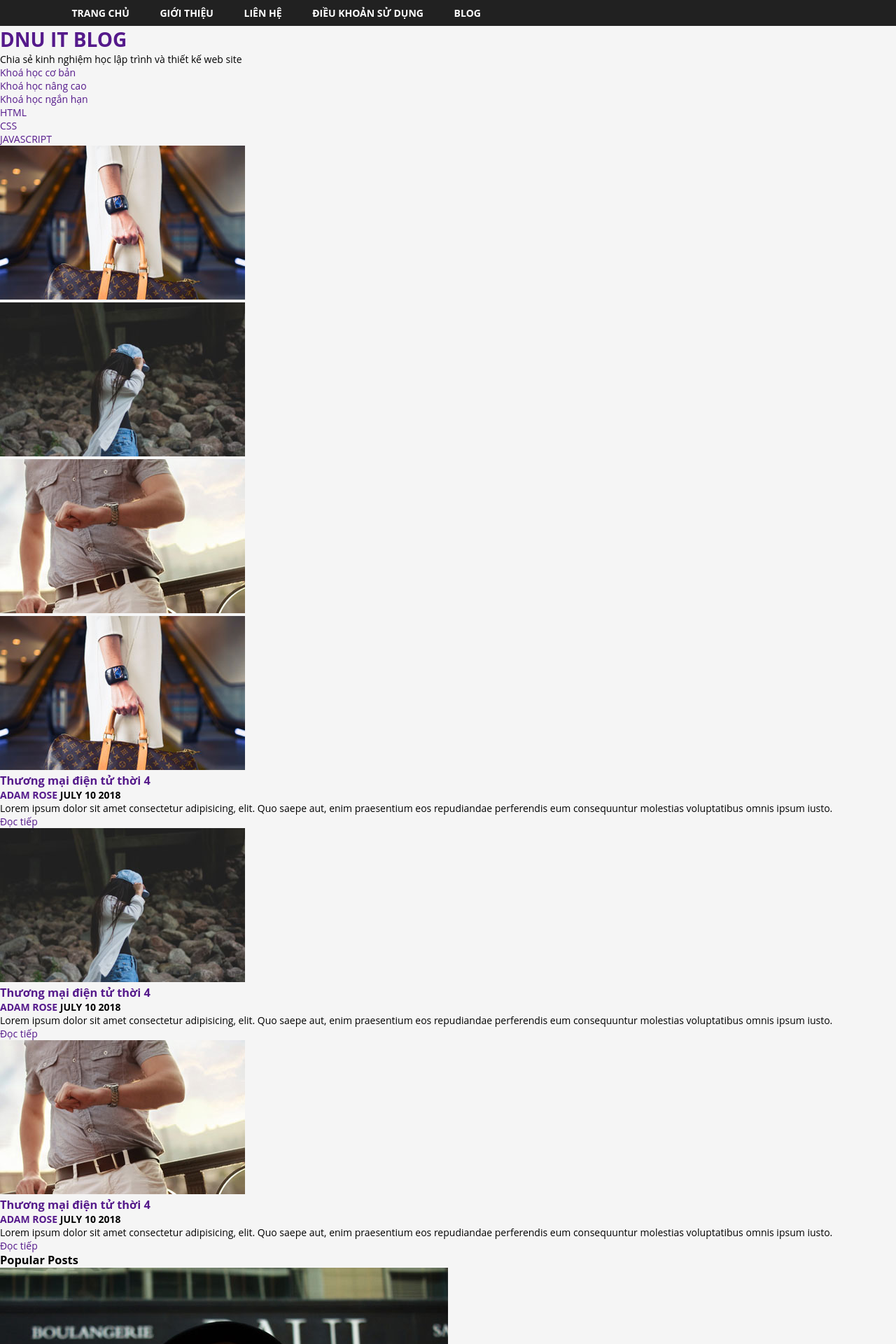
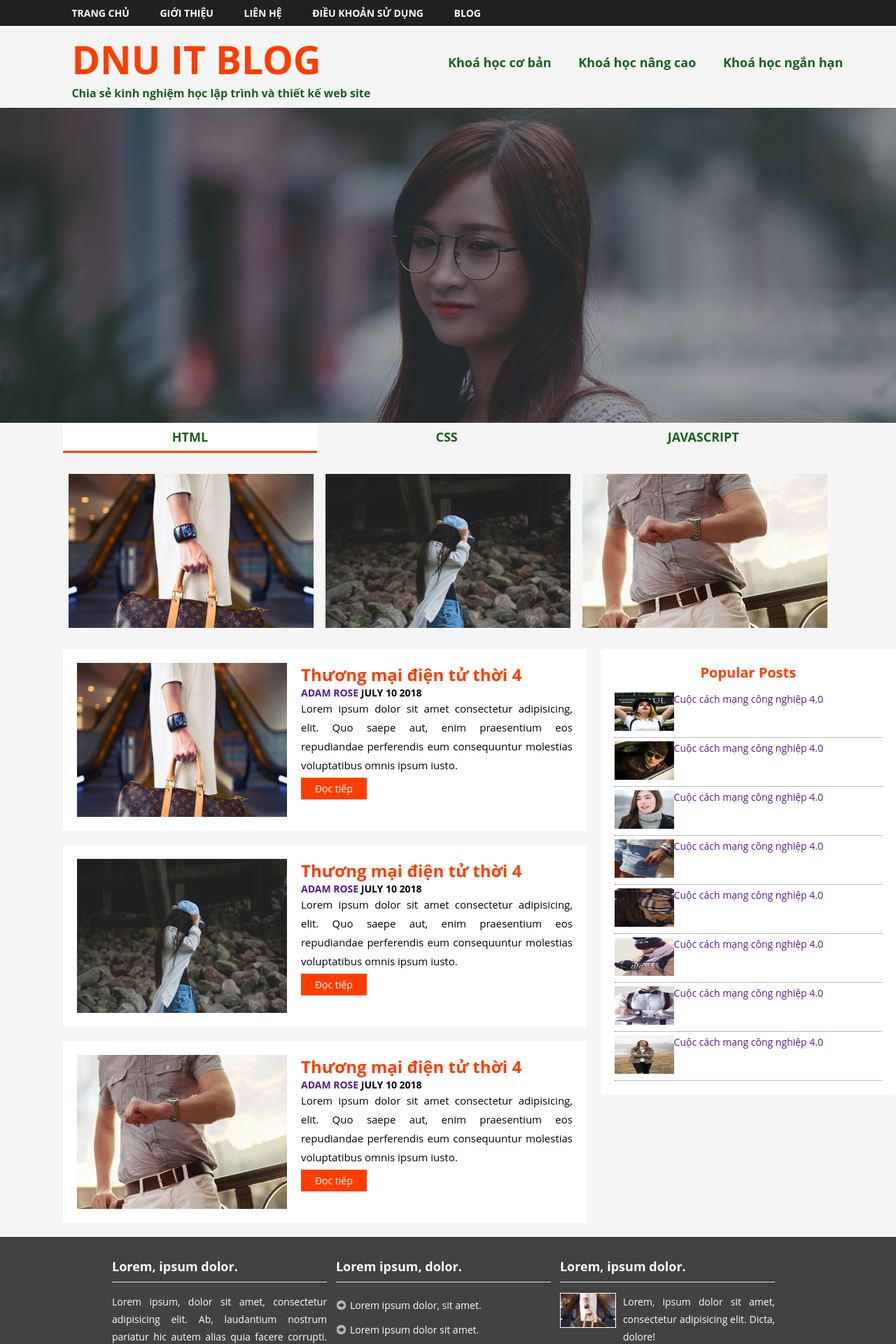
Before and after one commit to vnattacker/MysmartPhone, a PHP site: the page made by HTML/LEARN AT SCHOOL/DNUBlog/index.html in a window 1280 px wide. Shown: the top 1920 px of the page at 70% size. Run offline with PHP 8.4, Linux system fonts and the light colour scheme.

Commit message:
TDK SOURCES

```diff
--- a/HTML/LEARN AT SCHOOL/DNUBlog/css/style.css
+++ b/HTML/LEARN AT SCHOOL/DNUBlog/css/style.css
@@ -1,35 +1,292 @@
 /**css by TDK**/
 
-*{
+* {
     padding: 0;
     margin: 0;
+    box-sizing: border-box;
+
 }
-ul{
+
+ul {
     list-style: none;
 }
-a{
+
+a {
     text-decoration: none;
 }
-body{
+
+body {
     background: #f5f5f5;
     font-family: "Open Sans", Tahoma;
     font-size: 14px;
 }
 
+
 /**#nav**/
-#nav{
+
+#nav {
     background: #212121;
     padding: 9px 8%;
 }
-#nav ul li{
+
+#nav ul li {
     display: inline-table;
     margin-right: 40px;
 }
-#nav ul li a{
-	color:  #fff;
+
+#nav ul li a {
+    color: #fff;
     text-transform: uppercase;
     font-weight: bold;
 }
-#nav ul li a:hover{
-	color:  #ffff00;
+
+#nav ul li a:hover {
+    color: #ffff00;
 }
+
+
+/*#header*/
+
+#header {
+    position: relative;
+    padding: 10px 8%;
+}
+
+#header h1 a {
+    color: #ff3d00;
+    font-size: 55px;
+}
+
+#header p {
+    color: #1b5e20;
+    font-weight: bold;
+    font-size: 16px;
+}
+
+
+/*#menu*/
+
+#menu {
+    position: absolute;
+    top: 40px;
+    left: 50%;
+}
+
+#menu ul li {
+    display: inline-table;
+    margin-right: 35px;
+}
+
+#menu ul li a {
+    color: #1b5e20;
+    font-size: 18px;
+    font-weight: bold;
+}
+#menu ul li a:hover{
+	 color: #ff3d00;
+}
+
+/*#slider*/
+
+#slider {
+    width: 100%;
+    height: 450px;
+    background: #fff url('../images/banner-1.jpg') no-repeat;
+}
+
+
+/*#tabContent*/
+
+#tabContent {
+    width: auto;
+    max-width: 1100px;
+    margin: 0px auto
+}
+
+#tabContent ul li {
+    display: inline-table;
+    width: 33%;
+    padding: 8px 0px;
+}
+
+#tabContent ul li a {
+    color: #1b5e20;
+    display: block;
+    text-align: center;
+    font-size: 18px;
+    font-weight: bold;
+}
+
+#tabContent ul li:first-child {
+    background-color: #fff;
+    border-bottom: 3px solid #ff3d00;
+    border-radius: 5px 5px 0 0;
+}
+
+#tabContent ul li:hover {
+    background: #fff;
+    border-bottom: 3px solid #ff3d00;
+    border-top: 1px solid #bdbdbd;
+    border-left: 1px solid #bdbdbd;
+    border-right: 1px solid #bdbdbd;
+    border-radius: 5px 5px 0 0;
+}
+
+#tabContent .tab-images {
+    margin-top: 30px;
+}
+
+#tabContent .tab-images div {
+    float: left;
+    width: 33.33%;
+}
+
+#tabContent .tab-images img {
+    margin: 0 auto;
+    display: block;
+}
+#tabContent:after{
+	content: "";
+	display: block;
+	clear: both;
+}
+/*#content*/
+#content{
+	margin: 30px auto;
+	width: auto;
+	max-width:1100px;
+}
+/*#main-content*/
+#main-content{
+	width:68%;
+	float:left;
+}
+#main-content .section{
+	background: #fff;
+	margin-bottom:20px;
+	padding: 20px;
+}
+#main-content .section img{
+	display: block;
+	float: left;
+	margin-right: 20px;
+	width:300px ;
+	height: 220px;
+}
+#main-content .section:after{
+	content:"";
+	display:block;
+	clear: both;
+}
+#main-content .content-section h3 a{
+	color: #ff3d00;
+	font-size: 24px;
+}
+#main-content .content-section h4 a{
+	margin: 8px 0px 12px;
+}
+#main-content .content-section  p{
+	line-height: 1.8em;
+	text-align: justify;
+	font-size: 15px;
+	margin-bottom: 10px;
+}
+#main-content .readmore a {
+	background: #ff3d00;
+	padding: 6px 20px;
+	color: #fff;
+}
+/*#sidebar*/
+#sidebar{
+	width: 33%;
+	float: right;
+	padding: 20px;
+	background: #fff;
+	border-radius: 5px;
+}
+#sidebar h3{
+	color: #ff3d00;
+	text-align: center;
+	font-size: 20px;
+	margin-bottom: 10px;
+	font-weight: bold;
+}
+#sidebar .item{
+	border-bottom: 0.5px dotted #757575;
+	padding: 5px 0 5px 0px;
+}
+#sidebar .image-item{
+	float: left;
+}
+#sidebar .item:after{
+	content: "";
+	display: block;
+	clear: both;
+}
+#sidebar .image-item img{
+	width: 85px;
+	height: 55px;
+}
+/*#footer*/
+#footer{
+	clear: both;
+	background: #424242;
+	padding: 20px 0px;
+}
+#footer .row{
+	width: auto;
+	max-width: 960px;
+	margin: 0px auto;
+}
+#footer .row:after{
+	content: "";
+	display: block;
+	clear: both;
+}
+#footer .col-footer{
+	width: 33.33%;
+	float: left;
+}
+#footer .col-footer h3{
+	width: 96%;
+	color: #fff;
+	font-weight: bold;
+	font-size: 18px;
+	border-bottom: 0.5px solid #e0e0e0;
+	padding: 10px 0px;
+	margin-bottom: 15px;
+}
+#footer .col-footer p{
+	width: 96%;
+	color: #fff;
+	text-align: justify;
+	line-height: 1.8em;z
+}
+#footer .col-footer ul li{
+	background: url('../images/arrowright2.png') left center no-repeat;
+}
+#footer .col-footer ul li a{
+	margin-left: 20px;
+	color: #fff;
+	line-height: 2.5em;
+}
+#footer .col-footer .image-footer > a{
+	display: block;
+	float: left;
+}
+#footer .col-footer .image-footer:after{
+	content: "";
+	display: block;
+	clear: both;
+}
+#footer .col-footer .image-footer > a img{
+	width: 80px;
+	height: 50px;
+	border: 1px solid #fff;
+	margin-right: 10px;
+}
+
+#footer .col-footer .image-footer p a{
+	color: #fff;
+
+}
--- a/HTML/LEARN AT SCHOOL/DNUBlog/index.html
+++ b/HTML/LEARN AT SCHOOL/DNUBlog/index.html
@@ -58,15 +58,17 @@
 	<div id="content">
 		<!--begin #main-content-->
 		<div id="main-content">
-			<div class="secion">
+			<div class="section">
 				<img src="images/f1.jpg" alt="">
 				<div class="content-section">
+
 					<h3><a href="">Thương mại điện tử thời 4</a></h3>
 					<h4><a href="">ADAM ROSE</a> JULY 10 2018</h4>
 					<p>Lorem ipsum dolor sit amet consectetur adipisicing, elit. Quo saepe aut, enim praesentium eos repudiandae perferendis eum consequuntur molestias voluptatibus omnis ipsum iusto.</p>
 					<div class="readmore"><a href="">Đọc tiếp</a></div>
 				</div>
-				<div class="secion">
+			</div>
+				<div class="section">
 					<img src="images/f2.jpg" alt="">
 					<div class="content-section">
 						<h3><a href="">Thương mại điện tử thời 4</a></h3>
@@ -75,7 +77,7 @@
 						<div class="readmore"><a href="">Đọc tiếp</a></div>
 					</div>
 			</div>
-				<div class="secion">
+				<div class="section">
 				<img src="images/f3.jpg" alt="">
 				<div class="content-section">
 					<h3><a href="">Thương mại điện tử thời 4</a></h3>
@@ -84,6 +86,8 @@
 					<div class="readmore"><a href="">Đọc tiếp</a></div>
 				</div>
 		</div>
+	</div>
+</div>
 		<!--end #main-content-->
 
 		<!--begin #sidebar-->
```
Also changed, not shown: 2 other files. Lines whose indentation alone changed are shown as unchanged.
